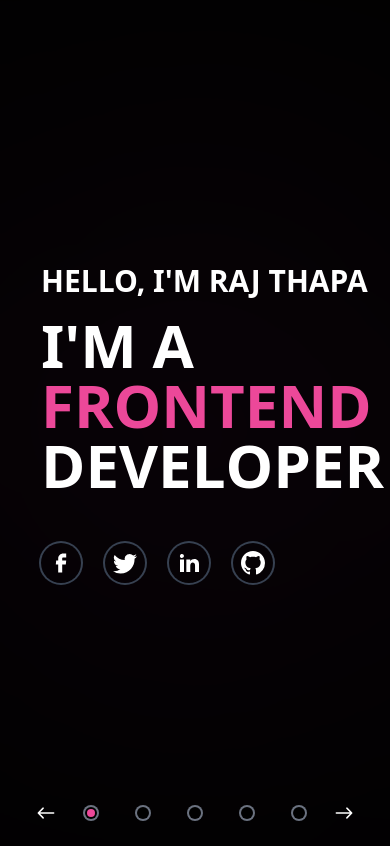
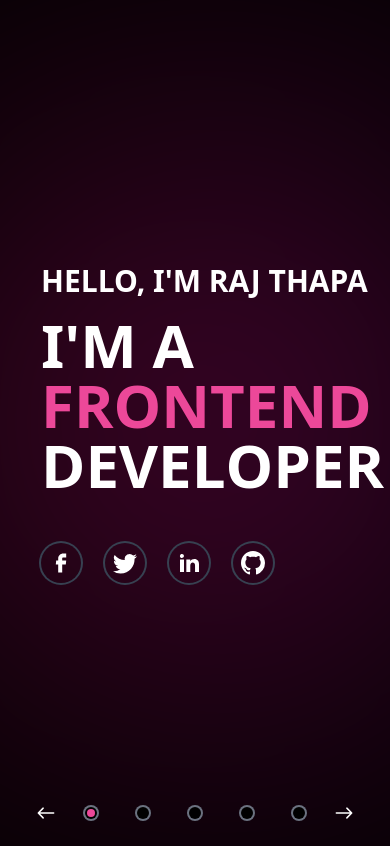
Before and after one commit to RajThapa7/portfolio-v2, a React (Vite) app: page / in a window 390 px wide. Built offline with nearby package versions, Linux system fonts and the light colour scheme.

Commit message:
mod:favicon changed and browser specific css added

```diff
--- a/index.html
+++ b/index.html
@@ -2,7 +2,7 @@
 <html lang="en">
   <head>
     <meta charset="UTF-8" />
-    <link rel="icon" type="image/svg+xml" href="/rajlogo.png" />
+    <link rel="icon" type="image/svg+xml" href="/favicon.png" />
     <link
       rel="stylesheet"
       type="text/css"
--- a/src/styles/cursor-shadow.css
+++ b/src/styles/cursor-shadow.css
@@ -12,6 +12,20 @@
   z-index: -100;
 }
 
+/* styling for chrome and safari */
+@media screen and (-webkit-min-device-pixel-ratio: 0) {
+  #blob {
+    background: linear-gradient(to right, rgb(160, 13, 40), rgb(196, 11, 196));
+  }
+}
+
+/* styling for firefox */
+@-moz-document url-prefix() {
+  #blob {
+    background: linear-gradient(to right, rgb(69, 41, 46), rgb(90, 3, 90));
+  }
+}
+
 @media only screen and (max-width: 1280px) {
   #blob {
     height: 500px;
@@ -20,8 +34,9 @@
 }
 @media only screen and (max-width: 850px) {
   #blob {
-    height: 55vw;
+    height: 100vw;
     aspect-ratio: 1;
+    animation: none;
   }
 }
 
```
Also changed, not shown: public/favicon.png (added).
